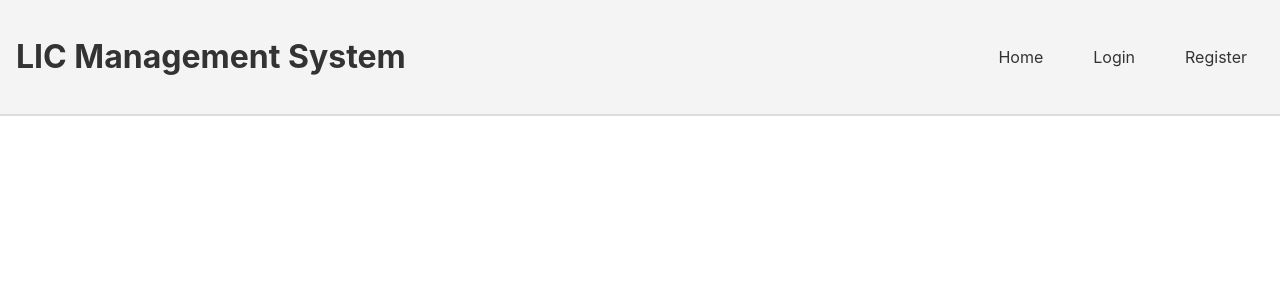
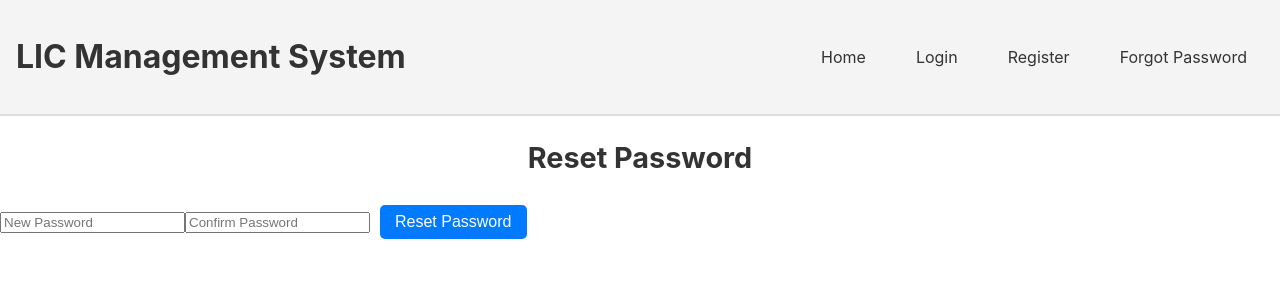
Before and after one commit to RonanJakeCPaquera/IndustryElective_FrontEnd, a React (Create React App) app in the folder lic-reservation-frontend/: page /reset-password in a window 1280 px wide. Shown: the top 300 px of the page. Built offline with nearby package versions, Linux system fonts and the light colour scheme.

Commit message:
bacalso 11/26/24 changes  forget password and login after forget

```diff
--- a/lic-reservation-frontend/src/App.js
+++ b/lic-reservation-frontend/src/App.js
@@ -1,9 +1,8 @@
 import React, { useState } from 'react';
 import { BrowserRouter as Router, Routes, Route, Navigate, Link, useNavigate } from 'react-router-dom';
 import './App.css';
-//import './App.css';
 
-// Import components - Test Angelo
+// Import components
 import CreateStudent from './components/CreateStudent';
 import StudentList from './components/StudentList';
 import CreateReservation from './components/CreateReservation';
@@ -16,6 +15,8 @@ import CreateEquipment from './components/CreateEquipment';
 import EquipmentList from './components/EquipmentList';
 import Login from './components/Login';
 import Register from './components/Register';
+import ForgotPassword from './components/ForgotPassword';
+import ResetPassword from './components/ResetPassword';
 import SummaryPage from './components/SummaryPage';
 
 function App() {
@@ -73,6 +74,7 @@ function App() {
             {loggedIn && <Link to="/summary">Summary</Link>}
             {!loggedIn && <Link to="/login">Login</Link>}
             {!loggedIn && <Link to="/register">Register</Link>}
+            {!loggedIn && <Link to="/forgot-password">Forgot Password</Link>}
             {loggedIn && (
               <button onClick={handleLogout} className="logout-button">
                 Logout
@@ -85,6 +87,8 @@ function App() {
           <Route path="/" element={<Home />} />
           <Route path="/login" element={<Login onLoginSuccess={handleLogin} />} />
           <Route path="/register" element={<Register />} />
+          <Route path="/forgot-password" element={<ForgotPassword />} />
+          <Route path="/reset-password" element={<ResetPassword />} />
 
           {/* Protected routes */}
           <Route
@@ -138,7 +142,6 @@ function App() {
                 <div>
                   <CreatePaymentMethod />
                   <PaymentMethodList />
-
                 </div>
               </ProtectedRoute>
             }
--- /dev/null
+++ b/lic-reservation-frontend/src/components/ForgotPassword.js
@@ -0,0 +1,44 @@
+import React, { useState } from 'react';
+import axios from 'axios';
+import { useNavigate } from 'react-router-dom';
+
+const ForgotPassword = () => {
+  const [email, setEmail] = useState('');
+  const [errorMessage, setErrorMessage] = useState('');
+  const navigate = useNavigate();
+
+  const handleSubmit = async (e) => {
+    e.preventDefault();
+    setErrorMessage('');
+
+    try {
+      const response = await axios.post('/api/auth/forgot-password', null, {
+        params: { email },
+      });
+
+      // Redirect to ResetPassword page with token
+      if (response.data.token) {
+        navigate(`/reset-password?token=${response.data.token}`);
+      }
+    } catch (error) {
+      setErrorMessage('An error occurred. Please try again.');
+    }
+  };
+
+  return (
+    <form onSubmit={handleSubmit}>
+      <h2>Forgot Password</h2>
+      <input
+        type="email"
+        placeholder="Enter your email"
+        value={email}
+        onChange={(e) => setEmail(e.target.value)}
+        required
+      />
+      <button type="submit">Submit</button>
+      {errorMessage && <p style={{ color: 'red' }}>{errorMessage}</p>}
+    </form>
+  );
+};
+
+export default ForgotPassword;
--- a/lic-reservation-frontend/src/components/Login.jsx
+++ b/lic-reservation-frontend/src/components/Login.jsx
@@ -1,8 +1,10 @@
 import React, { useState } from 'react';
 import { useNavigate } from 'react-router-dom';
+import axios from 'axios';
 
 const Login = ({ onLoginSuccess }) => {
-  const [credentials, setCredentials] = useState({ username: '', password: '' });
+  const [credentials, setCredentials] = useState({ email: '', password: '' });
+  const [errorMessage, setErrorMessage] = useState('');
   const navigate = useNavigate();
 
   const handleInputChange = (e) => {
@@ -10,16 +12,22 @@ const Login = ({ onLoginSuccess }) => {
     setCredentials({ ...credentials, [name]: value });
   };
 
-  const handleSubmit = (e) => {
+  const handleSubmit = async (e) => {
     e.preventDefault();
+    setErrorMessage('');
 
-    // Simulate login success
-    const isAuthenticated = true; // Replace with your actual authentication logic
-    if (isAuthenticated) {
-      onLoginSuccess();
-      navigate('/'); // Redirect to Home page
-    } else {
-      alert('Login failed. Please check your credentials.');
+    try {
+      const response = await axios.post('/api/auth/login', credentials);
+      if (response.status === 200) {
+        onLoginSuccess(); // Log in the user
+        navigate('/'); // Redirect to home page
+      }
+    } catch (error) {
+      if (error.response.status === 404) {
+        navigate('/register'); // Redirect to register if email not found
+      } else {
+        setErrorMessage('Invalid email or password');
+      }
     }
   };
 
@@ -27,10 +35,10 @@ const Login = ({ onLoginSuccess }) => {
     <form onSubmit={handleSubmit}>
       <h2>Login</h2>
       <input
-        type="text"
-        name="username"
-        placeholder="Username"
-        value={credentials.username}
+        type="email"
+        name="email"
+        placeholder="Email"
+        value={credentials.email}
         onChange={handleInputChange}
         required
       />
@@ -43,6 +51,10 @@ const Login = ({ onLoginSuccess }) => {
         required
       />
       <button type="submit">Login</button>
+      {errorMessage && <p style={{ color: 'red' }}>{errorMessage}</p>}
+      <button type="button" onClick={() => navigate('/forgot-password')}>
+        Forgot Password?
+      </button>
     </form>
   );
 };
--- a/lic-reservation-frontend/src/components/Register.jsx
+++ b/lic-reservation-frontend/src/components/Register.jsx
@@ -1,59 +1,59 @@
 import React, { useState } from 'react';
+import axios from 'axios';
 import { useNavigate } from 'react-router-dom';
-import axios from 'axios';
 
 const Register = () => {
-  const [username, setUsername] = useState('');
-  const [email, setEmail] = useState('');
-  const [password, setPassword] = useState('');
+  const [userDetails, setUserDetails] = useState({ email: '', username: '', password: '' });
   const [errorMessage, setErrorMessage] = useState('');
   const navigate = useNavigate();
 
-  // Regex for validating email
-  const emailRegex = /^[a-zA-Z0-9._%+-]+@(gmail|cit\.edu)$/;
+  const handleInputChange = (e) => {
+    const { name, value } = e.target;
+    setUserDetails({ ...userDetails, [name]: value });
+  };
 
-  const handleRegister = () => {
-    // Check if email matches the required pattern
-    if (!emailRegex.test(email)) {
-      setErrorMessage(
-        'Invalid email. Only emails ending with "@gmail" or "@cit.edu" are allowed.'
-      );
-      return;
+  const handleSubmit = async (e) => {
+    e.preventDefault();
+    setErrorMessage('');
+
+    try {
+      await axios.post('/api/auth/register', userDetails);
+      navigate('/login'); // Redirect to login after successful registration
+    } catch (error) {
+      setErrorMessage('Registration failed. Please try again.');
     }
-
-    // Proceed with registration if validation passes
-    axios.post('/api/auth/register', { username, email, password })
-      .then(response => {
-        alert(response.data);
-        navigate('/login');
-      })
-      .catch(error => alert(error.response.data));
   };
 
   return (
-    <div>
+    <form onSubmit={handleSubmit}>
       <h2>Register</h2>
-      {errorMessage && <p style={{ color: 'red' }}>{errorMessage}</p>}
       <input
         type="text"
+        name="username"
         placeholder="Username"
-        value={username}
-        onChange={e => setUsername(e.target.value)}
+        value={userDetails.username}
+        onChange={handleInputChange}
+        required
       />
       <input
         type="email"
+        name="email"
         placeholder="Email"
-        value={email}
-        onChange={e => setEmail(e.target.value)}
+        value={userDetails.email}
+        onChange={handleInputChange}
+        required
       />
       <input
         type="password"
+        name="password"
         placeholder="Password"
-        value={password}
-        onChange={e => setPassword(e.target.value)}
+        value={userDetails.password}
+        onChange={handleInputChange}
+        required
       />
-      <button onClick={handleRegister}>Register</button>
-    </div>
+      <button type="submit">Register</button>
+      {errorMessage && <p style={{ color: 'red' }}>{errorMessage}</p>}
+    </form>
   );
 };
 
--- /dev/null
+++ b/lic-reservation-frontend/src/components/ResetPassword.js
@@ -0,0 +1,56 @@
+import React, { useState } from 'react';
+import axios from 'axios';
+import { useNavigate, useLocation } from 'react-router-dom';
+
+const ResetPassword = () => {
+  const [newPassword, setNewPassword] = useState('');
+  const [confirmPassword, setConfirmPassword] = useState('');
+  const [message, setMessage] = useState('');
+  const navigate = useNavigate();
+  const location = useLocation();
+
+  const handleSubmit = async (e) => {
+    e.preventDefault();
+
+    const urlParams = new URLSearchParams(location.search);
+    const token = urlParams.get('token');
+
+    if (newPassword !== confirmPassword) {
+      setMessage('Passwords do not match.');
+      return;
+    }
+
+    try {
+      await axios.post('/api/auth/reset-password', null, {
+        params: { token, newPassword },
+      });
+      navigate('/login'); // Redirect to login after success
+    } catch (error) {
+      setMessage('Failed to reset password. Please try again.');
+    }
+  };
+
+  return (
+    <form onSubmit={handleSubmit}>
+      <h2>Reset Password</h2>
+      <input
+        type="password"
+        placeholder="New Password"
+        value={newPassword}
+        onChange={(e) => setNewPassword(e.target.value)}
+        required
+      />
+      <input
+        type="password"
+        placeholder="Confirm Password"
+        value={confirmPassword}
+        onChange={(e) => setConfirmPassword(e.target.value)}
+        required
+      />
+      <button type="submit">Reset Password</button>
+      {message && <p style={{ color: 'red' }}>{message}</p>}
+    </form>
+  );
+};
+
+export default ResetPassword;
```
